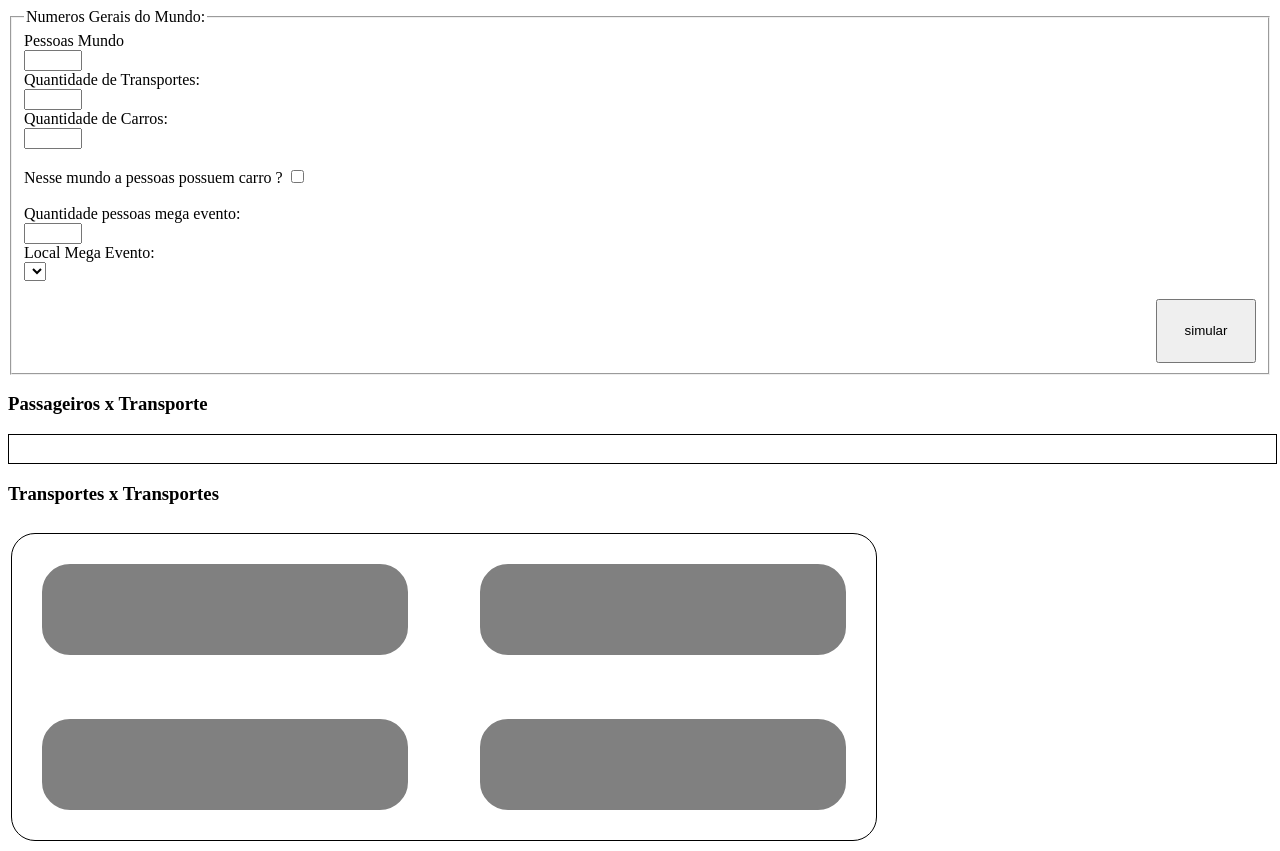
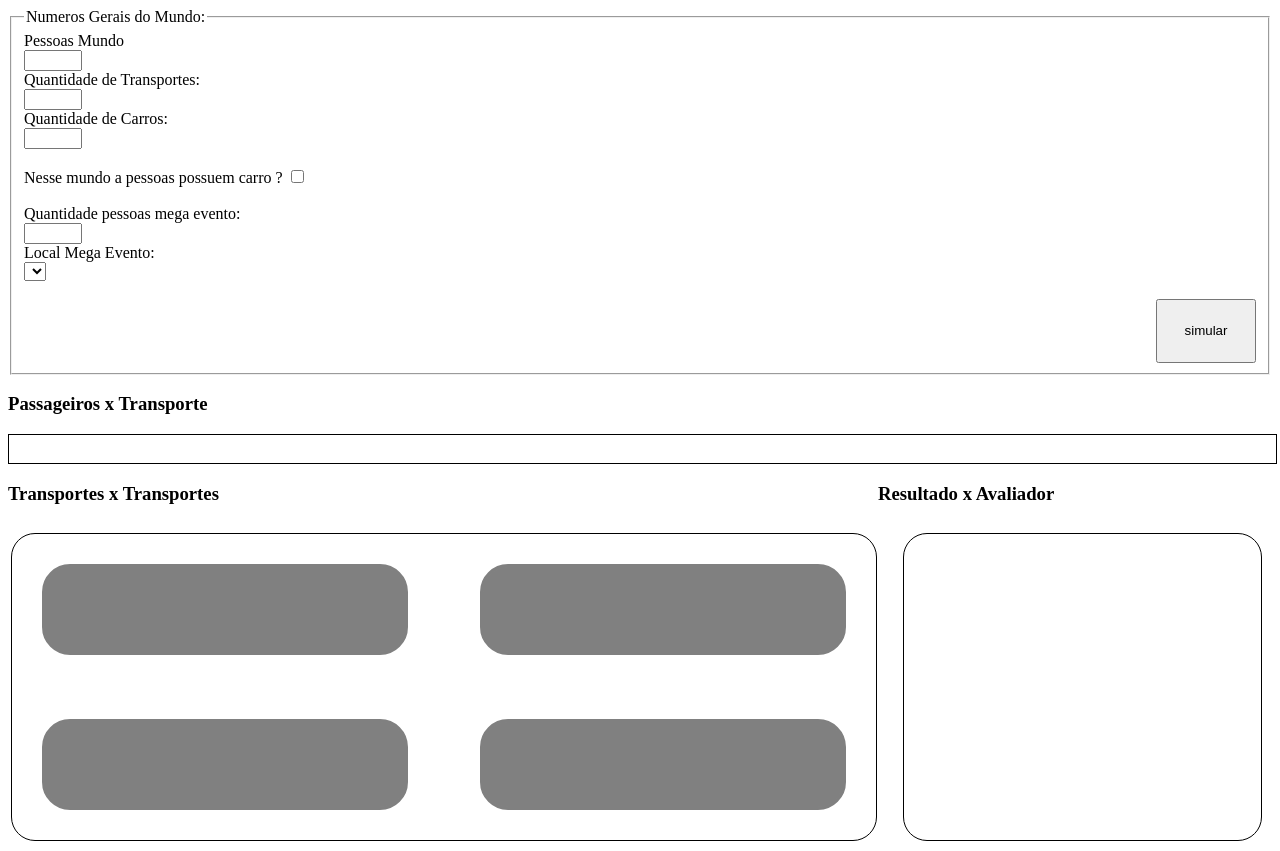
Before and after one commit to hugoantunes/epa2, a Django app: template SimulaPass/templates/simula.html in a window 1280 px wide. Run offline with Django 3.2, Linux system fonts and the light colour scheme; the template is opened without the code that fills it, so the values that code supplies are empty; parts of the project's set-up code (start-up, migrations or seed data) failed here and were passed over.

Commit message:
finalizado mas ainda imperfeito

```diff
--- a/SimulaPass/media/css/base.css
+++ b/SimulaPass/media/css/base.css
@@ -69,3 +69,11 @@ fieldset.info-quadrante{
     width:22%;
     margin:5px;
 }
+
+.simulacao h3{
+    display:inline-block;
+}
+
+.simulacao h3:first-child{
+    margin-right: 655px;
+}
--- a/SimulaPass/media/css/mundo.css
+++ b/SimulaPass/media/css/mundo.css
@@ -111,3 +111,20 @@ span.q4{
 
 .cheio{
     background-color:#FF0000;
+}
+
+div.simulacao div#resultado{
+    border: solid 1px black;
+    border-radius: 24px;
+    margin:10px;
+    height: 306px;
+    width:357px;
+    float:right;
+    position:relative;
+}
+
+div.simulacao div#resultado strong{
+    display: inline-block;
+    margin: 15% 15%;
+    font-size: 200px;
+}
--- a/SimulaPass/templates/simula.html
+++ b/SimulaPass/templates/simula.html
@@ -15,7 +15,6 @@
 
     <script>
         $(document).ready(function(){
-
             function posiciona_transportes(transporte){
                 mapa = $('div.mundo');
                 mapa.append('<span id="'+transporte.id+'" class="transporte '+transporte.origem+' '+transporte.status+'" origem="'+transporte.origem+'" destino="'+transporte.destino+'"></span>');
@@ -91,24 +90,9 @@
                 }
             }
 
-            var teste;
-            {% for quadrante in quadrantes %}
-                qtd_passageiros_desalocados_q{{quadrante.id}} = $('#passageiros_desalocados_q{{quadrante.id}}').val();
-                qtd_passageiros_alocados_q{{quadrante.id}} = $('#passageiros_alocados_q{{quadrante.id}}').val();
-                qtd_carros_disponiveis = $('#num_carros').val();
-            {% endfor %}
-
-            {% for transporte in transportes %}
-                transporte_modelo_{{transporte.id}} = new Transporte()
-                transporte_modelo_{{transporte.id}}.tipo = "{{ transporte.nome }}"
-                transporte_modelo_{{transporte.id}}.tempo = {{ transporte.tempo_viagem }}
-                transporte_modelo_{{transporte.id}}.capacidade_maxima = {{ transporte.capacidade_maxima }}
-                transporte_modelo_{{transporte.id}}.capacidade_atual = {{ transporte.capacidade_atual }}
-                transporte_modelo_{{transporte.id}}.capacidade_confortavel = {{ transporte.capacidade_confortavel }}
-            {% endfor %}
-
             $("#simular").click(function(){
                 //primeiro ajax que monta simulação, cria agentes
+                var resultado;
                 $.ajax({
                     type:'POST',
                     data: $("#my_form").serialize(),
@@ -144,13 +128,16 @@
                                             data: $("#my_form").serialize(),
                                             url: '/monta_mapa/transportes.json',
                                             success: function(data) {
-                                                console.log(data)
+                                                var transportes_alocados = 0;
+                                                total_passageiros =  data['transportes'].length;
+
                                                 for(i in data['transportes']){
                                                     posiciona_transportes(data['transportes'][i]);
                                                 }
                                                 for(i in data['transportes']){
                                                     movimenta_transportes(data['transportes'][i]);
                                                 }
+                                                $("#valor").text(data['resultado']);
                                             }
                                         });
                                     }
@@ -208,8 +195,6 @@
     {% include "transporte_passageiros.html" %}
 
     {% include "transporte_transportes.html" %}
-    </form>
-
 </body>
 
 </html>
--- a/SimulaPass/templates/transporte_passageiros.html
+++ b/SimulaPass/templates/transporte_passageiros.html
@@ -1,5 +1,4 @@
     <h3>Passageiros x Transporte</h3>
-
    {% for quadrante in quadrantes %}
    <fieldset class='info-quadrante'>
        <legend>Quadrante {{quadrante.id}}</legend>
--- a/SimulaPass/templates/transporte_transportes.html
+++ b/SimulaPass/templates/transporte_transportes.html
@@ -1,5 +1,6 @@
+<div class="simulacao">
     <h3>Transportes x Transportes</h3>
-
+    <h3>Resultado x Avaliador</h3>
     <div class='mundo'>
         <div class='primeiro quadrante'></div>
         <div class='segundo quadrante'></div>
@@ -7,3 +8,7 @@
         <div class='quarto quadrante'></div>
         <!--        <span class="transporte q2 moderado" id="1"></span> -->
     </div>
+    <div id="resultado">
+        <strong id="valor"></strong>
+    </div>
+</div>
```
Also changed, not shown: SimulaPass/views.py (+9 -1 lines).
